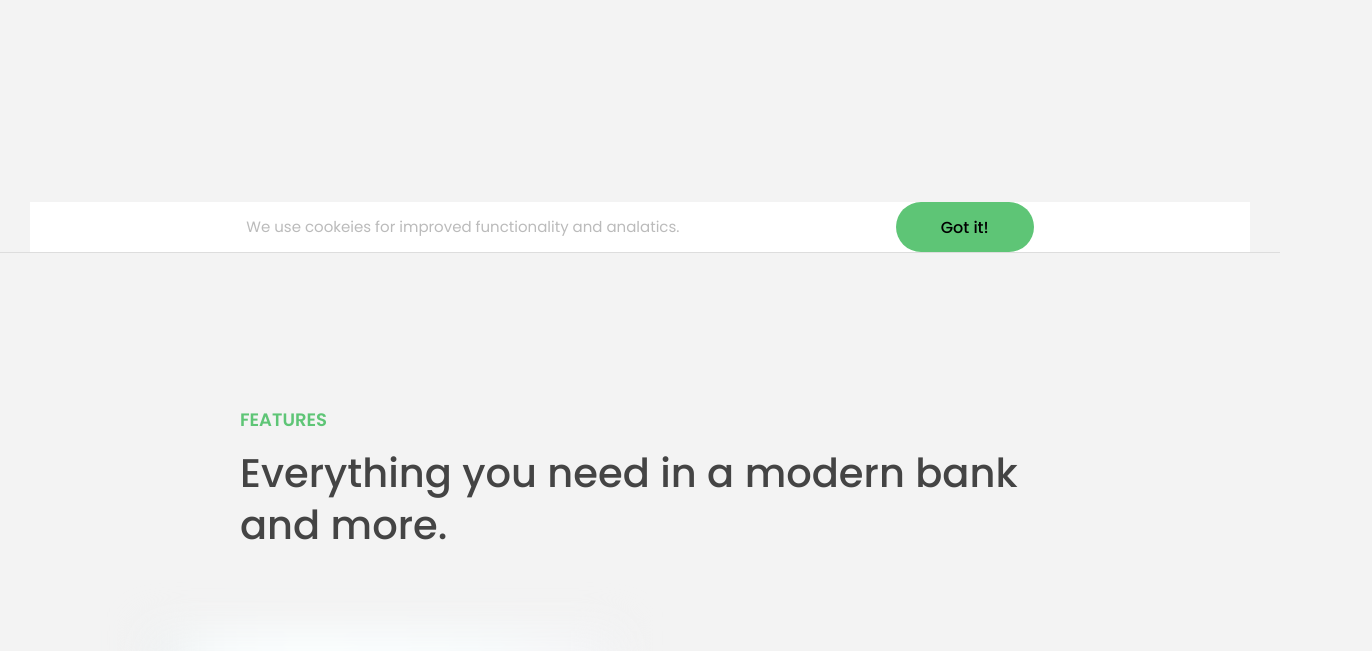
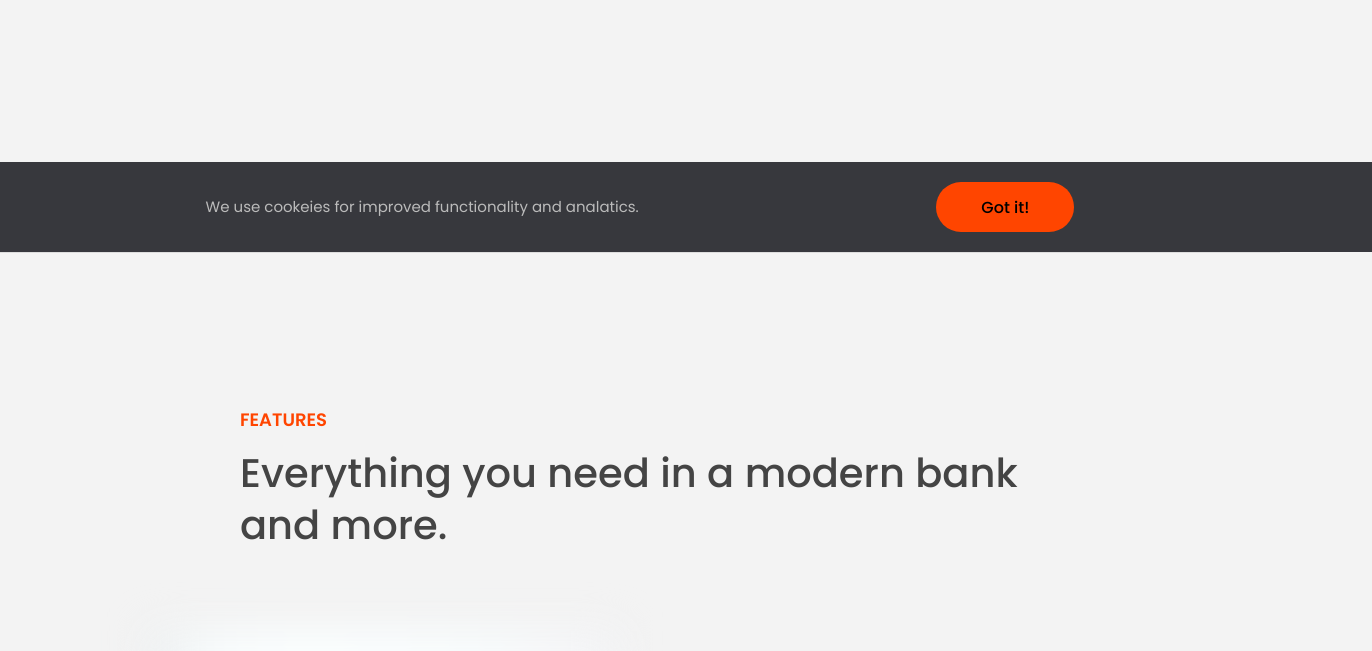
Before and after one commit to Nalymoslih/Bankist-website, a plain HTML site: page index.html in a window 1280 px wide. Shown: the part 548-1199 px from the top of the page, 1372 px wide, since content can reach past the window. Drawn offline with Linux system fonts and the light colour scheme.

Commit message:
working...

```diff
--- a/index.html
+++ b/index.html
@@ -21,6 +21,8 @@
           alt="Bankist logo"
           class="nav__logo"
           id="logo"
+          designer="Naly"
+          data-version-number="3.0"
         />
         <ul class="nav__links">
           <li class="nav__item">
--- a/script.js
+++ b/script.js
@@ -46,10 +46,55 @@ message.innerHTML =
 header.append(message);
 // header.append(message.cloneNode(true));
 
-// Delelte
+// Delelte Element
 document
   .querySelector('.btn--close-cookie')
   .addEventListener('click', function () {
     // message.remove();
     message.parentElement.removeChild(message);
   });
+
+// Styles
+message.style.backgroundColor = '#37383d';
+message.style.width = '120%';
+
+console.log(message.style.color);
+console.log(message.style.backgroundColor);
+
+console.log(getComputedStyle(message).color);
+console.log(getComputedStyle(message).height);
+
+message.style.height =
+  Number.parseFloat(getComputedStyle(message).height, 10) + 40 + 'px';
+
+document.documentElement.style.setProperty('--color-primary', 'orangered');
+
+// Attribute
+
+const logo = document.querySelector('.nav__logo');
+console.log(logo.alt);
+console.log(logo.src);
+console.log(logo.className);
+
+logo.alt = 'Beautiful minimalist logo';
+
+// Non-standard
+console.log(logo.designer);
+console.log(logo.getAttribute('designer'));
+logo.setAttribute('Company', 'Bankisg');
+
+console.log(logo.src);
+console.log(logo.getAttribute('src'));
+
+const link = document.querySelector('.twitter-link');
+console.log(logo.href);
+console.log(logo.getAttribute('href'));
+
+// Data attrubute
+console.log(logo.dataset.versionNmuber);
+
+// Classes
+logo.classList.add('c', 'j');
+logo.classList.remove('c', 'j');
+logo.classList.toogle('c');
+logo.classList.contains('c');
```
